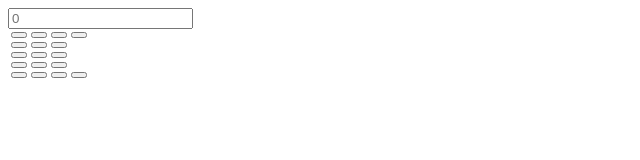
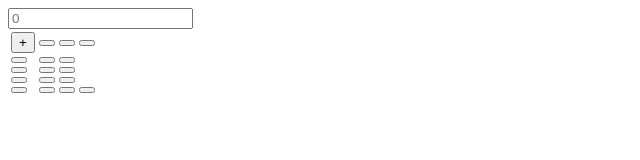
Before and after one commit to moniamontana/calcolatrice, a plain HTML site: page index.html in a window 1280 px wide. Shown: the whole page, without its empty margins (0-640 px from the left). Drawn offline with Linux system fonts and the light colour scheme.

Commit message:
modifica bottoni

```diff
--- a/index.html
+++ b/index.html
@@ -9,7 +9,7 @@
   <form name="form">
     <input class="area" name="monitor" value=""placeholder="0">
     <table id="calc">
-     <td><button value="+" onclick="digit('+');"></td>
+     <td><button onclick="digit('+');">+</button></td>
       <td><button value="-" onclick="digit('-');"></td>
       <td><button value="*" onclick="digit('*');"></td>
       <td><button value="/" onclick="ar('/');"></td>
```
